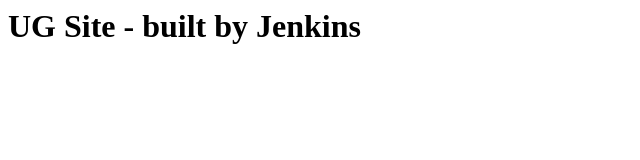
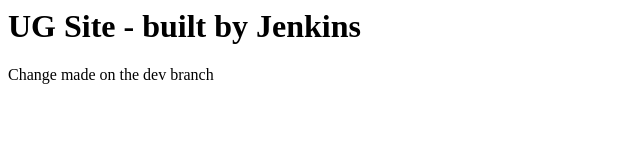
Before and after one commit to ahmadmhdawe/ug-jenkins, a plain HTML site: page index.html in a window 1280 px wide. Shown: the whole page, without its empty margins (0-640 px from the left). Drawn offline with Linux system fonts and the light colour scheme.

Commit message:
Update page on dev branch

```diff
--- a/index.html
+++ b/index.html
@@ -1 +1,2 @@
 <h1>UG Site - built by Jenkins</h1>
+<p>Change made on the dev branch</p>
```
